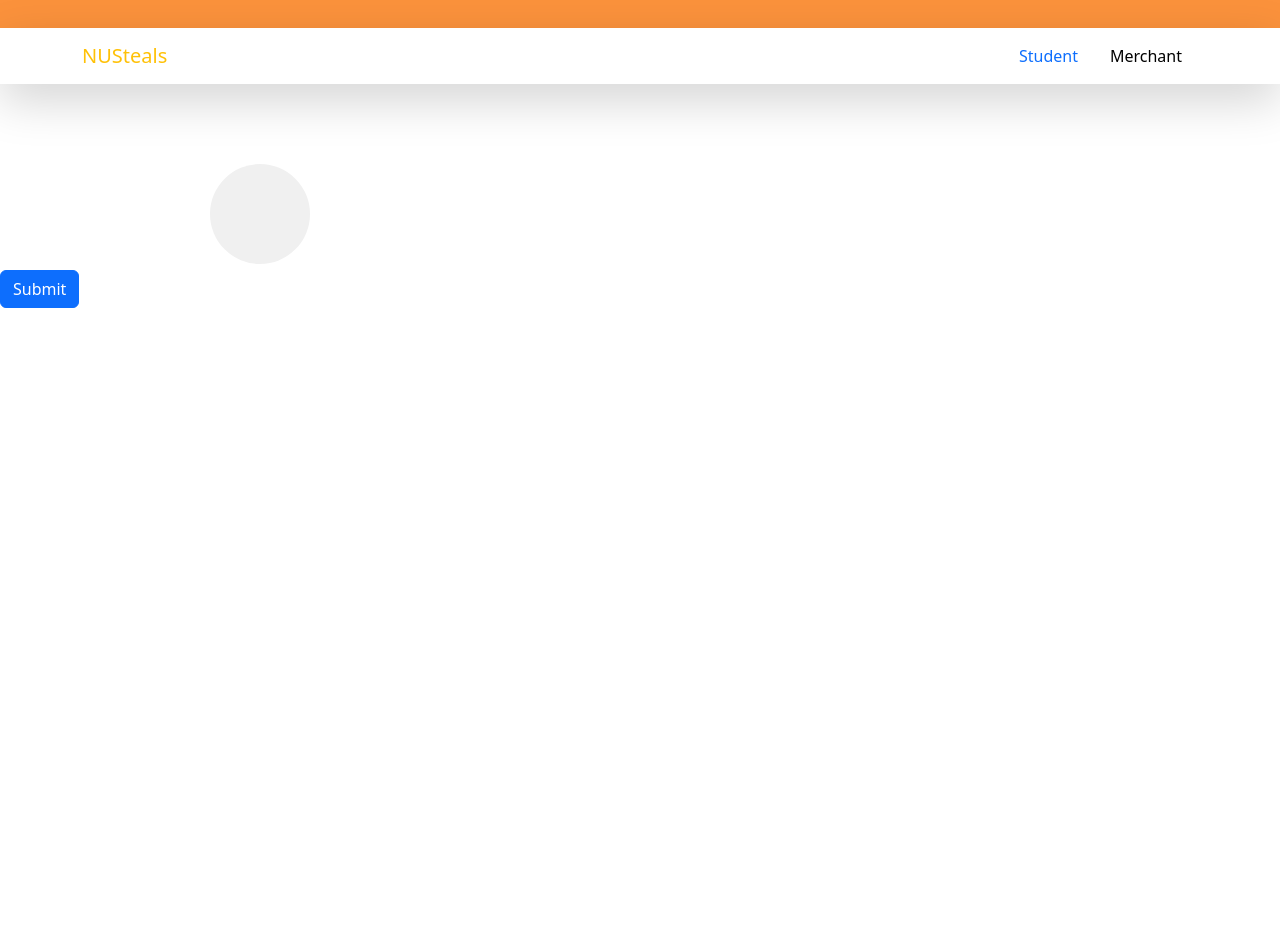
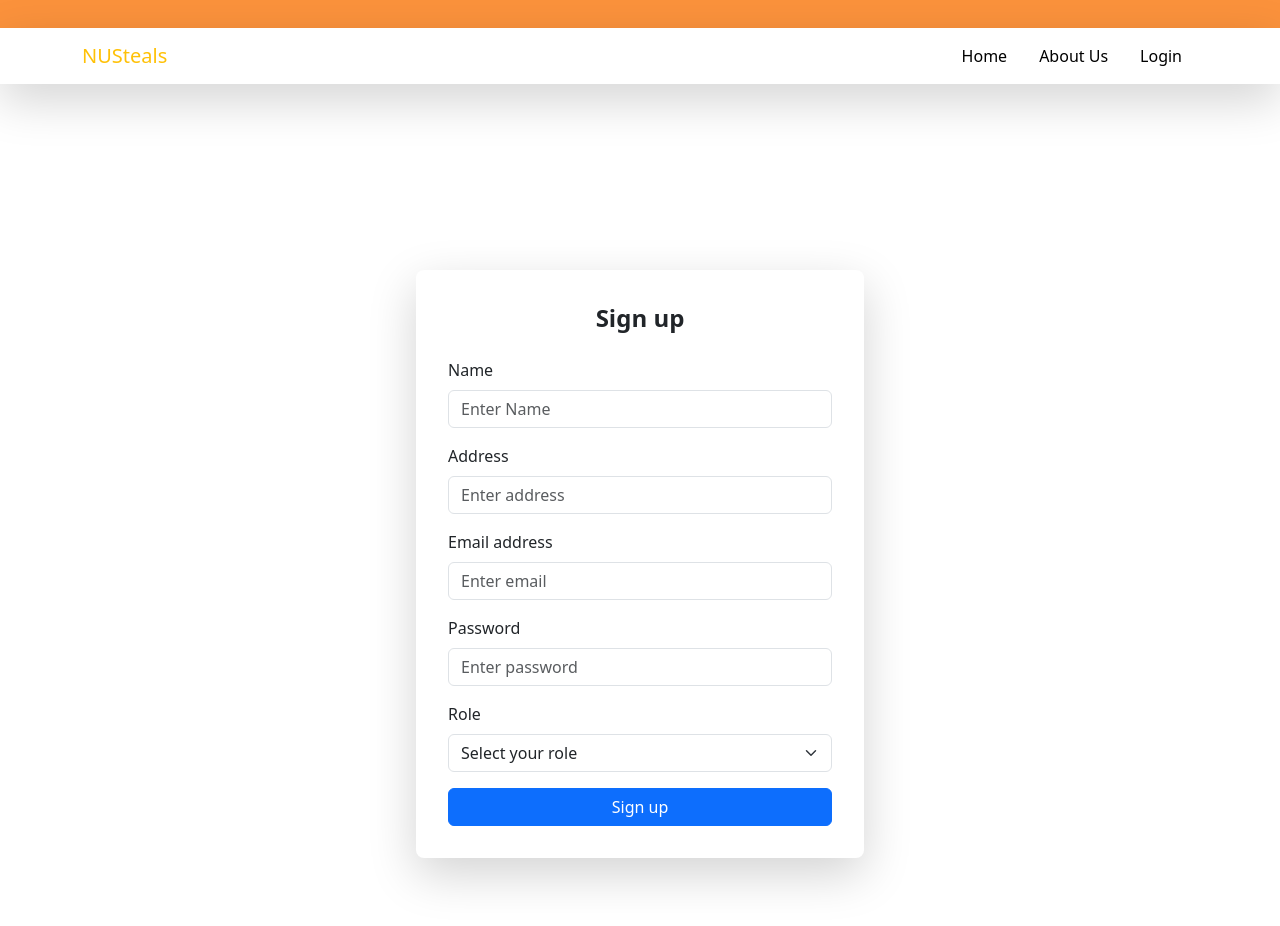
Before and after one commit to Ben-Tay/NUSteals, a React (Vite) app: page /create in a window 1280 px wide. Shown: the top 926 px of the page. Before the commit the page ends 800 px from the top, so only its background shows below. Built offline with nearby package versions, Linux system fonts and the light colour scheme.

Commit message:
create sign up form

```diff
--- a/src/components/HomePage/CreateAccount.jsx
+++ b/src/components/HomePage/CreateAccount.jsx
@@ -1,87 +1,135 @@
-import React, { useState, useRef } from 'react';
-import GeneralNavBar from '../../layout/GeneralNavBar';
-import { Form, Button, Col, Image, Container, Row } from 'react-bootstrap';
+import { useState } from "react";
+import { useNavigate } from 'react-router-dom';
+import Form from "react-bootstrap/Form";
+import Button from "react-bootstrap/Button";
+import GeneralNavBar from '../../layout/GeneralNavBar'
 
-const CreateAccount = () => {
-  // State to hold the image preview URL
-  const [image, setImage] = useState(null);
+function ControlledForm() {
+  const [name, setName] = useState("");
+  const [address, setAddress] = useState("");
+  const [email, setEmail] = useState("");
+  const [password, setPassword] = useState("");
+  const [validated, setValidated] = useState(false);
+  const [role, setRole] = useState("");
+  const navigate = useNavigate();
 
-  // Reference to the hidden file input
-  const fileInputRef = useRef(null);
+  {/* Role Selection Field */ }
+  <Form.Group className="mb-3" controlId="formRole">
+    <Form.Label>Role</Form.Label>
+    <Form.Select
+      value={role}
+      onChange={(e) => setRole(e.target.value)}
+      required
+    >
+      <option value="">Select your role</option>
+      <option value="student">Student</option>
+      <option value="merchant">Merchant</option>
+    </Form.Select>
+    <Form.Control.Feedback type="invalid">
+      Please select a role.
+    </Form.Control.Feedback>
+  </Form.Group>
 
-  // Function to handle image click
-  const handleImageClick = () => {
-    // Trigger the file input click to open the file dialog
-    fileInputRef.current.click();
-  };
-
-  // Function to handle image selection
-  const handleImageChange = (e) => {
-    const file = e.target.files[0];
-    if (file) {
-      // Create a preview URL for the selected image
-      const imageUrl = URL.createObjectURL(file);
-      setImage(imageUrl);
+  const handleSubmit = (event) => {
+    const form = event.currentTarget;
+    if (form.checkValidity() === false) {
+      event.preventDefault();
+      event.stopPropagation();
+    } else {
+      event.preventDefault(); // Prevent default form submission
+      // Handle form submission logic here (e.g., API call)
+      navigate("/Login"); // Navigate only if the form is valid
     }
+    setValidated(true);
   };
 
   return (
-    <>
-      <GeneralNavBar userRole="create" />
-      <Container>
-        <Row>
-          <Col xs={6} md={4} className="text-center">
-            {/* Display the image or a placeholder icon */}
-            <div
-              onClick={handleImageClick}
-              style={{
-                width: '100px',
-                height: '100px',
-                borderRadius: '50%',
-                overflow: 'hidden',
-                cursor: 'pointer',
-                display: 'inline-block',
-                backgroundColor: '#f0f0f0',
-                lineHeight: '100px',
-                textAlign: 'center',
-              }}
-            >
-              {image ? (
-                <Image
-                  src={image}
-                  alt="Uploaded Preview"
-                  roundedCircle
-                  width="100"
-                  height="100"
-                />
-              ) : (
-                <i
-                  className="bi bi-image"
-                  style={{ fontSize: '50px', color: '#6c757d' }}
-                ></i>
-              )}
-            </div>
-            {/* Hidden file input */}
-            <Form.Control
-              type="file"
-              accept="image/*"
-              onChange={handleImageChange}
-              style={{ display: 'none' }}
-              ref={fileInputRef}
-            />
-          </Col>
-        </Row>
-      </Container>
+    <>  <GeneralNavBar />
+      <div className="flex justify-center items-center h-screen">
+        <div className="bg-white p-8 rounded-lg shadow-lg w-full max-w-md">
+          <h2 className="text-center text-2xl font-bold mb-4">Sign up</h2>
+          <Form noValidate validated={validated} onSubmit={handleSubmit}>
 
-      <Form>
-        {image && (
-          <Form.Group>
-          </Form.Group>
-        )}
-        <Button type="submit">Submit</Button>
-      </Form>
+            {/* This is for name field */}
+            <Form.Group className="mb-3" controlId="formName">
+              <Form.Label>Name</Form.Label>
+              <Form.Control
+                type="text"
+                placeholder="Enter Name"
+                value={name}
+                onChange={(e) => setName(e.target.value)}
+                required
+              />
+
+            </Form.Group>
+            <Form.Group className="mb-3" controlId="formAddress">
+              <Form.Label>Address</Form.Label>
+              <Form.Control
+                type="text"
+                placeholder="Enter address"
+                value={address}
+                onChange={(e) => setAddress(e.target.value)}
+              />
+            </Form.Group>
+
+
+            {/* This is for email field */}
+            <Form.Group className="mb-3" controlId="formEmail">
+              <Form.Label>Email address</Form.Label>
+              <Form.Control
+                type="email" // Use type="email" for default email validation
+                placeholder="Enter email"
+                value={email}
+                onChange={(e) => setEmail(e.target.value)}
+                required
+                autoComplete="off"
+              />
+              <Form.Control.Feedback type="invalid">
+                Please provide a valid email address.
+              </Form.Control.Feedback>
+            </Form.Group>
+
+
+            {/* This is for password field */}
+            <Form.Group className="mb-3" controlId="formPassword">
+              <Form.Label>Password</Form.Label>
+              <Form.Control
+                type="password"
+                placeholder="Enter password"
+                value={password}
+                onChange={(e) => setPassword(e.target.value)}
+                required
+                autoComplete="new-password"
+              />
+            </Form.Group>
+
+            {/* Role Selection Field */}
+            <Form.Group className="mb-3" controlId="formRole">
+              <Form.Label>Role</Form.Label>
+              <Form.Select
+                value={role}
+                onChange={(e) => setRole(e.target.value)}
+                required
+              >
+                <option value="">Select your role</option>
+                <option value="student">Student</option>
+                <option value="merchant">Merchant</option>
+              </Form.Select>
+              <Form.Control.Feedback type="invalid">
+                Please select a role.
+              </Form.Control.Feedback>
+            </Form.Group>
+
+
+
+            <Button variant="primary" type="submit" className="w-full">
+              Sign up
+            </Button>
+          </Form>
+        </div>
+      </div>
     </>
   );
-};
+}
 
-export default CreateAccount;
+export default ControlledForm;
--- a/src/components/HomePage/Login.jsx
+++ b/src/components/HomePage/Login.jsx
@@ -1,4 +1,4 @@
-import React, {useState} from 'react'
+import React, { useState } from 'react'
 import GeneralNavBar from '../../layout/GeneralNavBar'
 import Form from 'react-bootstrap/Form';
 import { useNavigate } from 'react-router-dom';
@@ -16,8 +16,8 @@ const login = () => {
 
   // Mock "database" for user data (dummy data) - use express js later
   const mockUser = [
-    { email: 'Bob@example.com', password: 'password123', role: 'student'},
-    { email: 'Alice@example.com', password: 'password123', role: 'merchant'},
+    { email: 'Bob@example.com', password: 'password123', role: 'student' },
+    { email: 'Alice@example.com', password: 'password123', role: 'merchant' },
   ];
 
 
@@ -26,7 +26,7 @@ const login = () => {
     event.preventDefault(); // prevent default refresh behaviour of button
 
     // Trigger form validation
-    if (form.checkValidity() === false) {
+    if (form.checkValidity() === false || !role) {
       event.stopPropagation(); // prevent the form from submitting if not valid
     } else {
       setIsLoading(true); // Show the spinner while loading
@@ -55,7 +55,7 @@ const login = () => {
 
   return (
     <>
-        <GeneralNavBar/>
+      <GeneralNavBar />
       <section id="hero">
         <div className="container flex flex-col items-center px-6 py-6 mx-auto mt-10 space-y-0 md:space-y-0 md:flex-row ">
           <div className="flex flex-col mb-10 md:w-1/2">
@@ -74,7 +74,7 @@ const login = () => {
                   placeholder="name@example.com"
                   value={email}
                   onChange={(e) => setEmail(e.target.value)}
-                                      required/>
+                  required />
                 <Form.Control.Feedback type="invalid">
                   Please enter a correct email address
                 </Form.Control.Feedback>
@@ -82,7 +82,7 @@ const login = () => {
                 <Form.Control
                   type="password"
                   id="inputPassword"
-                            placeholder = "********"
+                  placeholder="********"
                   value={password}
                   onChange={(e) => setPassword(e.target.value)}
                   required
@@ -114,6 +114,7 @@ const login = () => {
                 </div>
               )}
             </Form>
+
           </div>
         </div>
       </section>
```
Lines whose indentation alone changed are shown as unchanged.
